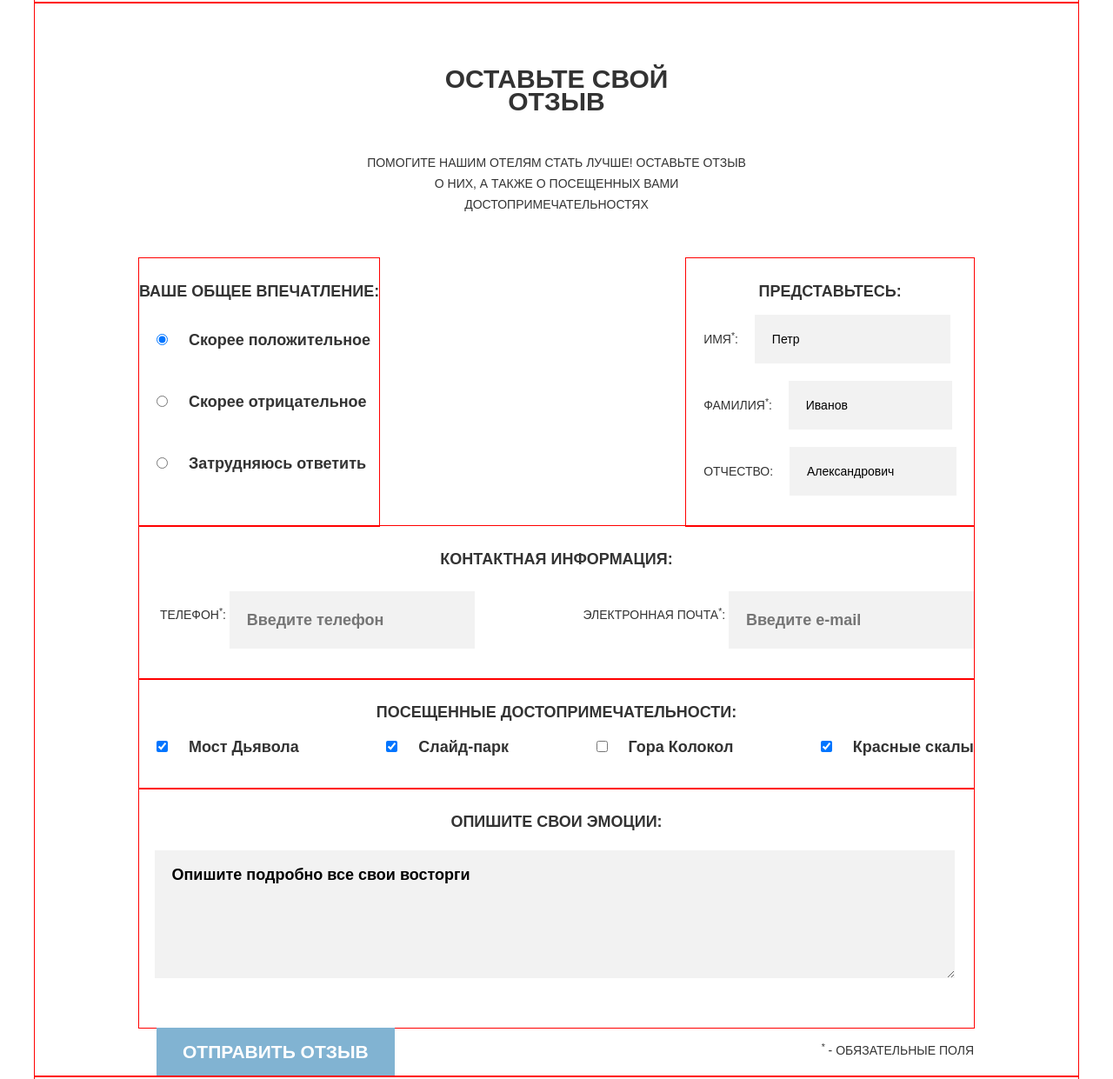
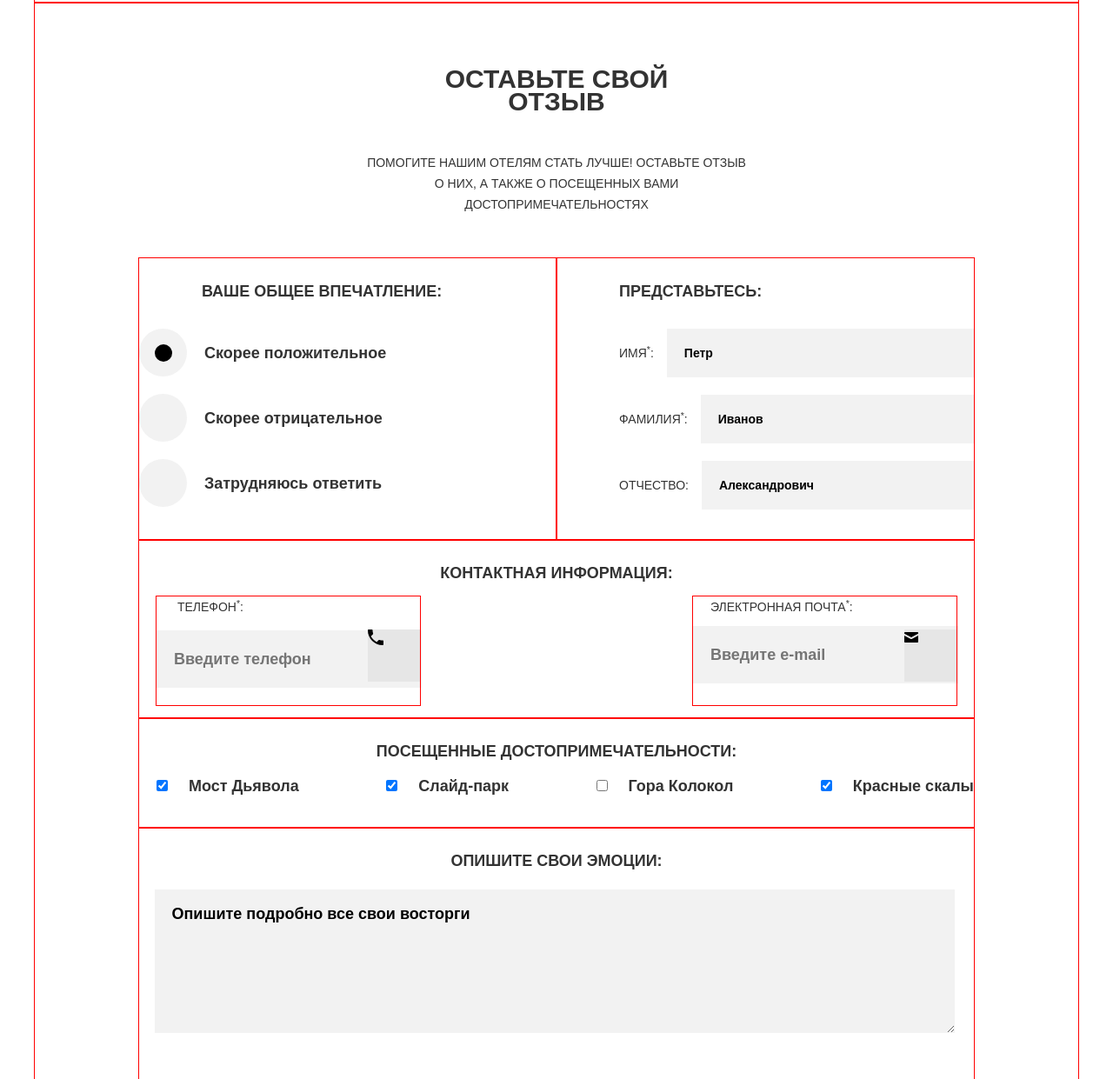
Before and after one commit to AlexLarina/422049-sedona-1, a plain HTML site: page form.html in a window 1280 px wide. Shown: the part 360-1601 px from the top of the page at 87% size. Drawn offline with nearby package versions, Linux system fonts and the light colour scheme; files that its build step writes are made by us from their sources.

Commit message:
Добавлена стилизация формы.

```diff
--- a/form.html
+++ b/form.html
@@ -52,19 +52,16 @@
                 <span class="form__block-title">Представьтесь:</span>
                 <ul class="form__list">
                   <li class="form__item">
-                    <label class="form__label">Имя<sup>*</sup>:
-                      <input class="form__text" type="text" name="name" value="Петр">
-                    </label>
+                    <label class="form__label" for="user-name">Имя<sup>*</sup>:</label>
+                    <input class="form__text" type="text" name="name" value="Петр" id="user-name">
                   </li>
                   <li class="form__item">
-                    <label class="form__label">Фамилия<sup>*</sup>:
-                      <input class="form__text" type="text" name="surname" value="Иванов">
-                    </label>
+                    <label class="form__label" for="user-surname">Фамилия<sup>*</sup>:</label>
+                    <input class="form__text" type="text" name="surname" value="Иванов" id="user-surname">
                   </li>
                   <li class="form__item">
-                    <label class="form__label">Отчество:
-                      <input class="form__text" type="text" name="patronymic" value="Александрович">
-                    </label>
+                    <label class="form__label" for="">Отчество:</label>
+                    <input class="form__text" type="text" name="patronymic" value="Александрович" id="user-patronymic">
                   </li>
                 </ul>
               </div>
@@ -72,14 +69,12 @@
                 <span class="form__block-title">Контактная информация:</span>
                 <ul class="form__list">
                   <li class="form__item">
-                    <label class="form__label"><span class="form__label--phone">Контактный</span> телефон<sup>*</sup>:
-                      <input class="form__tel" type="tel" name="phone" placeholder="Введите телефон">
-                    </label>
+                    <label class="form__label form__label--phone" for="user-phone"><span class="form__label--phone-hidden">Контактный</span> телефон<sup>*</sup>:</label>
+                    <input class="form__tel" type="tel" name="phone" placeholder="Введите телефон" id="user-phone">
                   </li>
                   <li class="form__item">
-                    <label class="form__label">Электронная почта<sup>*</sup>:
-                      <input class="form__email" type="email" name="email" placeholder="Введите e-mail">
-                    </label>
+                    <label class="form__label form__label--email" for="user-email">Электронная почта<sup>*</sup>:</label>
+                    <input class="form__email" type="email" name="email" placeholder="Введите e-mail" id="user-email">
                   </li>
                 </ul>
               </div>
@@ -88,14 +83,20 @@
                 <ul class="form__list">
                   <li class="form__item">
                     <input class="form__text" type="radio" name="opinion" value="positive" id="positive-opinion" checked>
+                    <div class="form__radio-checked"></div>
+                    <div class="form__radio-bg"></div>
                     <label class="form__label" for="positive-opinion">Скорее положительное</label>
                   </li>
                   <li class="form__item">
                     <input class="form__text" type="radio" name="opinion" value="negative" id="negative-opinion">
+                    <div class="form__radio-checked"></div>
+                    <div class="form__radio-bg"></div>
                     <label class="form__label" for="negative-opinion">Скорее отрицательное</label>
                   </li>
                   <li class="form__item">
                     <input class="form__text" type="radio" name="opinion" value="neutral" id="neutral-opinion">
+                    <div class="form__radio-checked"></div>
+                    <div class="form__radio-bg"></div>
                     <label class="form__label" for="neutral-opinion">Затрудняюсь ответить</label>
                   </li>
                 </ul>
--- a/less/components/form.less
+++ b/less/components/form.less
@@ -94,6 +94,12 @@ textarea{
   border: none;
   margin-left: 15px;
   margin-right: 20px;
+  padding-left: 20px;
+  padding-top: 20px;
+  padding-bottom: 20px;
+  width: 100%;
+  font-family: inherit;
+  font-weight: bold;
 }
 input[placeholder]{
   font-weight: bold;
@@ -103,15 +109,18 @@ input[placeholder]{
   line-height: 26px;
 }
 input[type="text"]{
-  padding-left: 20px;
-  padding-top: 20px;
-  padding-bottom: 20px;
-
   .tablet({
-      margin-right: 0;
+    margin-right: 0;
+  });
+  .desktop({
+    margin-right: 0;
   });
 }
-input[name="name"]{
+input[type="tel"],
+input[type="email"]{
+  margin-left: 0;
+}
+/*input[name="name"]{
   width: 203px;
 }
 input[name="surname"]{
@@ -131,7 +140,7 @@ input[name="phone"],input[name="email"]{
   .tablet({
       width: 580px;
   });
-}
+}*/
 textarea{
     margin-top: 20px;
     margin-bottom: 50px;
@@ -164,10 +173,37 @@ textarea{
 .form__block--name{
   .tablet({
     order: 2;
+    width: 50%;
   });
   .desktop({
     order: 2;
+    width: 50%;
+    text-align: left;
   });
+}
+.form__block--name .form__block-title{
+  .tablet({
+    padding-left: 15%;
+  });
+  .desktop({
+    padding-left: 15%;
+  });
+}
+.form__block--name .form__list{
+  .tablet({
+    margin-top: 30px;
+    padding-left: 15%;
+  });
+  .desktop({
+    margin-top: 30px;
+    padding-left: 15%;
+  });
+}
+.form__block--name .form__item{
+  display: flex;
+  flex-direction: row;
+  justify-content: flex-start;
+  align-items: center;
 }
 .form__block--contact-information{
   .tablet({
@@ -180,6 +216,7 @@ textarea{
   });
 }
 .form__block--contact-information .form__list{
+  padding-right: 20px;
   .desktop({
     display: flex;
     flex-direction: row;
@@ -187,7 +224,42 @@ textarea{
     justify-content: space-between;
   });
 }
+.form__block--contact-information .form__item{
+  display: flex;
+  flex-direction: column;
+  padding-right: 20px;
+  position: relative;
+  outline: 1px solid red;
+}
+
+.form__block--contact-information .form__label{
+  padding-left: 20px;
+  padding-bottom: 10px;
+
+}
 .form__label--phone{
+  &::after{
+    content: url("../img/icon-phone.svg");
+    width: 60px;
+    height: 60px;
+    right: 0;
+    top: 30%;
+    background-color: #e6e6e6;
+    position: absolute;
+  }
+}
+.form__label--email{
+  &::after{
+    content: url("../img/icon-mail.svg");
+    width: 60px;
+    height: 60px;
+    right: 0;
+    top: 30%;
+    background-color: #e6e6e6;
+    position: absolute;
+  }
+}
+.form__label--phone-hidden{
   .desktop({
       font-size: 0;
   });
@@ -195,26 +267,66 @@ textarea{
 .form__block--opinion{
   .tablet({
     order: 1;
+    width: 50%;
   });
   .desktop({
     order: 1;
+    width: 50%;
+    text-align: left;
+  });
+}
+.form__block--opinion .form__block-title{
+  .tablet({
+    padding-left: 0;
+  });
+  .desktop({
+    padding-left: 15%;
   });
 }
 .form__block--opinion .form__list{
   .tablet({
     margin-top: 30px;
+    padding: 0;
   });
   .desktop({
     margin-top: 30px;
+    padding: 0;
   });
 }
 .form__block--opinion .form__item{
+  display: flex;
+  flex-direction: row;
+  align-items: center;
+  justify-content: flex-start;
+  position: relative;
   .tablet({
-    margin-bottom: 25px;
+    /*margin-bottom: 25px;*/
   });
   .desktop({
-    margin-bottom: 25px;
+    /*margin-bottom: 25px;*/
   });
+}
+.form__radio-checked{
+  width: 20px;
+  height: 20px;
+  background-color: #000000;
+  border-radius: 50%;
+  display: none;
+  position: absolute;
+  left: 18px;
+}
+.form__radio-bg{
+  width: 55px;
+  height: 55px;
+  background-color: @bg-lightgrey;
+  border-radius: 50%;
+}
+input[type="radio"]:checked + .form__radio-checked{
+  display: block;
+}
+input[type="radio"]{
+  width: 0;
+  height: 0;
 }
 .form__block--sights{
   .tablet({
@@ -307,10 +419,10 @@ textarea{
 
 .form__list{
   text-align: left;
+  padding-left: 20px;
 }
 
 .form__item{
-  padding-left: 20px;
   padding-bottom: 20px;
 }
 
```
